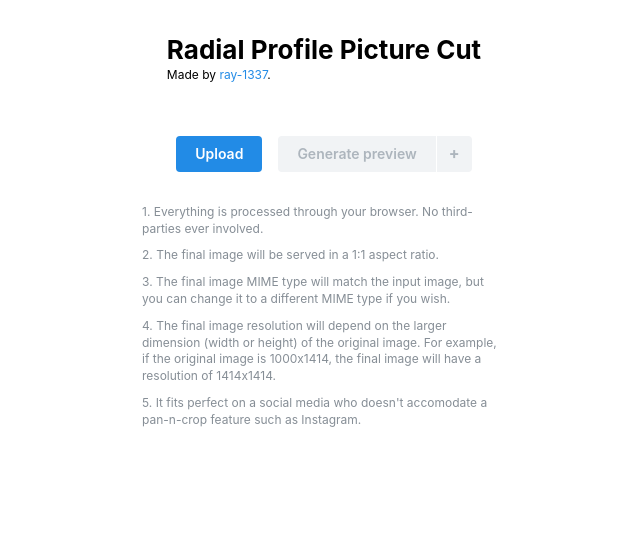
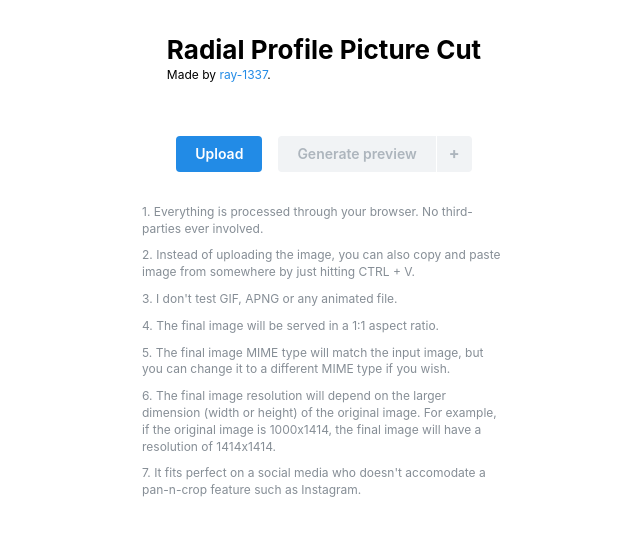
Before and after one commit to ray-1337/radial-pfp-cut, a Next.js app: page / in a window 1280 px wide. Shown: the top 536 px of the page, without its empty margins (316-956 px from the left). Built offline with nearby package versions, Linux system fonts and the light colour scheme.

Commit message:
add more disclaimer to the footer

```diff
--- a/src/pages/index.tsx
+++ b/src/pages/index.tsx
@@ -237,6 +237,8 @@ export default function MainPage() {
             {
               [
                 "Everything is processed through your browser. No third-parties ever involved.",
+                "Instead of uploading the image, you can also copy and paste image from somewhere by just hitting CTRL + V.",
+                "I don't test GIF, APNG or any animated file.",
                 "The final image will be served in a 1:1 aspect ratio.",
                 "The final image MIME type will match the input image, but you can change it to a different MIME type if you wish.",
                 "The final image resolution will depend on the larger dimension (width or height) of the original image. For example, if the original image is 1000x1414, the final image will have a resolution of 1414x1414.",
```
